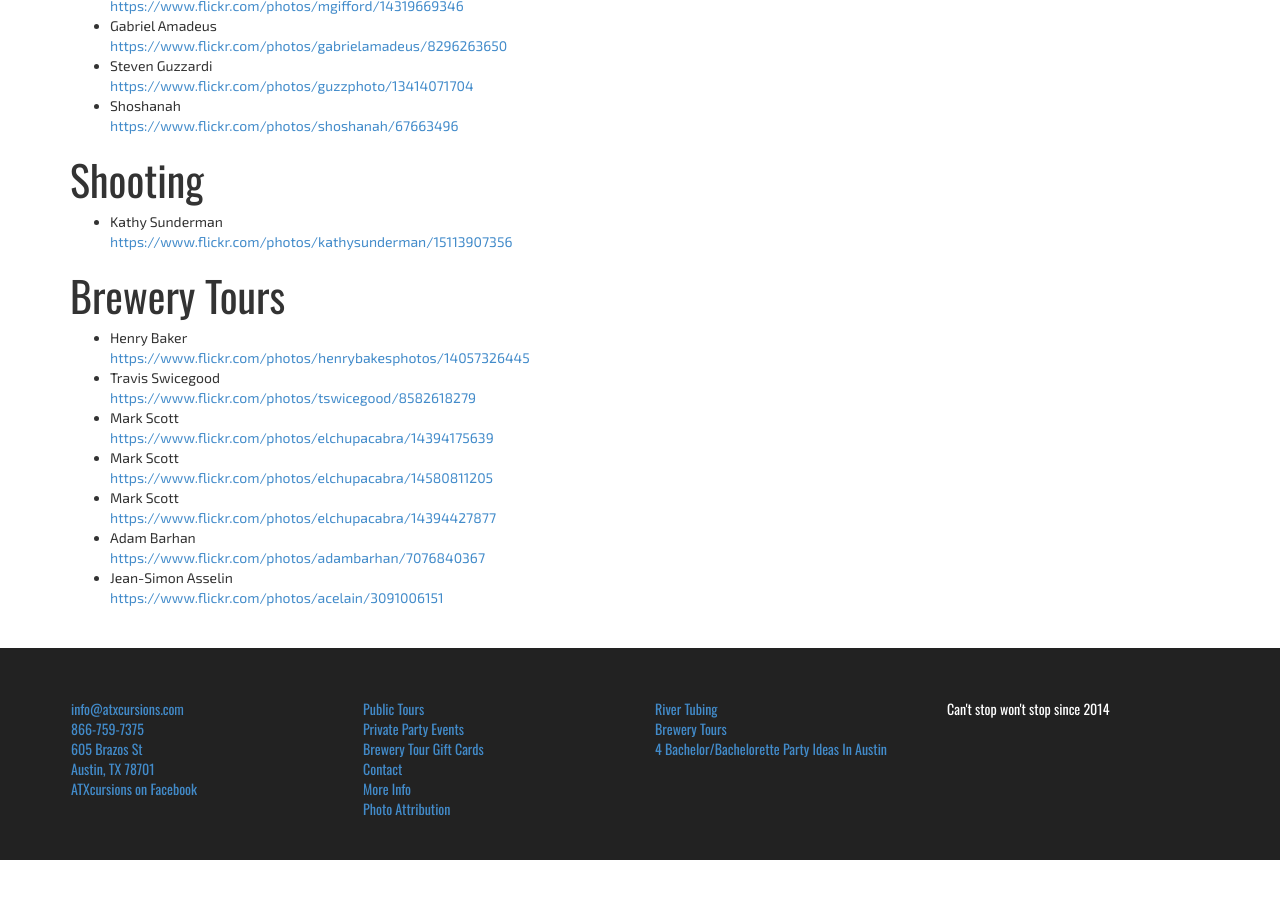
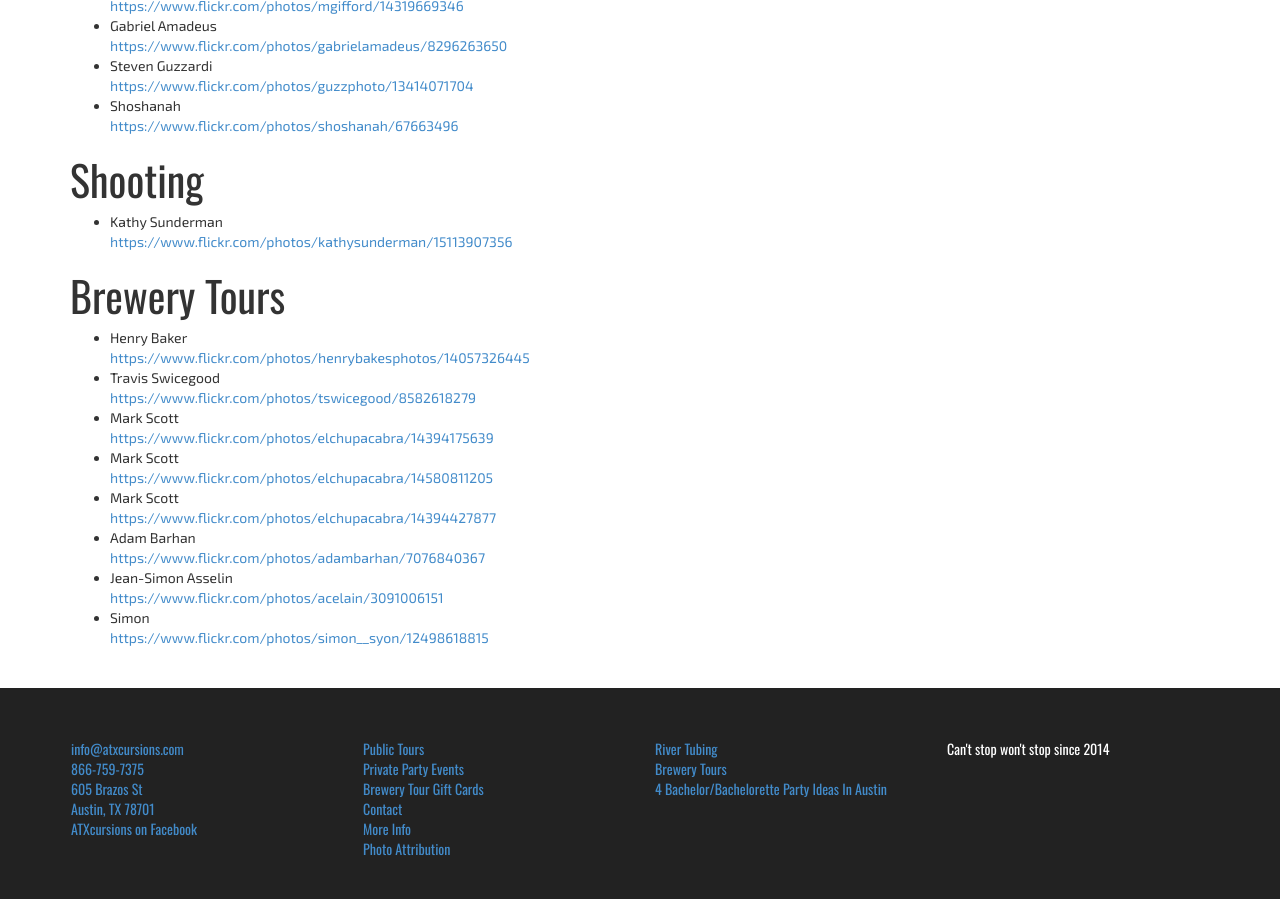
Before and after one commit to Gennovacap-Technology/axtcursions, a Jekyll site: the page built from attribution.html, in a window 1280 px wide and 900 px high, scrolled down 4266 px. Built offline with Jekyll 4.4.1, drawn with Linux system fonts in a browser that asks for light colours; nearby versions of some CDN libraries; Markdown is read by kramdown in place of the engine named in the settings; before the commit the page ends 5126 px from its top, so only the background shows below that.

Commit message:
adding attribution for vday phot

```diff
--- a/attribution.html
+++ b/attribution.html
@@ -290,6 +290,8 @@ title: Photo Attribution
           <a href="https://www.flickr.com/photos/adambarhan/7076840367/in/photolist-buMbtU-bMmE66-6mB6xC-frEhcg">https://www.flickr.com/photos/adambarhan/7076840367</a></li>
           <li>Jean-Simon Asselin<br />
           <a href="https://www.flickr.com/photos/acelain/3091006151">https://www.flickr.com/photos/acelain/3091006151</a></li>
+          <li>Simon<br />
+            <a href="https://www.flickr.com/photos/simon__syon/12498618815">https://www.flickr.com/photos/simon__syon/12498618815</a></li>
         </ul>
       </div>
     </div>
```
